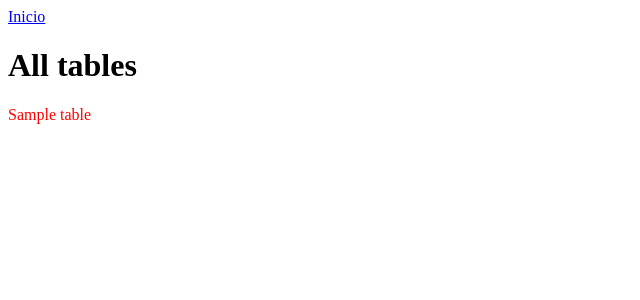
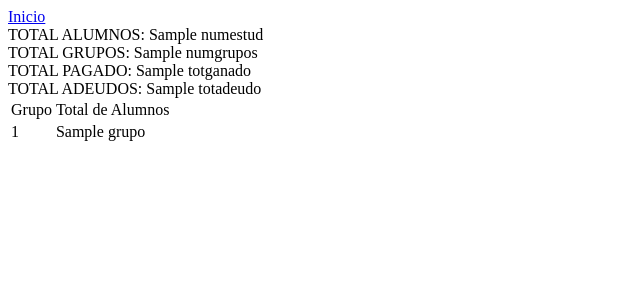
Before and after one commit to Rodolfohp96/CFCA, a Flask app: template templates/index.html in a window 1280 px wide. Shown: the top 300 px of the page, without its empty margins (0-640 px from the left). Run offline with Flask 2, Linux system fonts and the light colour scheme; the template is opened without the code that fills it: most values are stand-ins (such as "Sample title", 1, 10 or a date in 2020); some libraries are stand-ins or nearby versions.

Commit message:
Inserts information into home page

```diff
--- a/app.py
+++ b/app.py
@@ -15,14 +15,26 @@ mysql = MySQL(app)
 @app.route('/')
 def index():
     db = mysql.connection.cursor()
-    db.execute("""SELECT table_name FROM information_schema.tables
-                    WHERE table_schema = \'{}\'""".format(DB_NAME))
-    data = db.fetchall()
-    _tables = []
-    for tablenames in data:
-        for tablename in tablenames:
-            _tables.append(tablename)
-    return render_template('index.html', tables = _tables)
+    db.execute("""SELECT Grupo.nombre, count(Estudiante.id) FROM grupo
+                    JOIN Estudiante ON Grupo.id = Estudiante.id_grupo
+                        GROUP BY Grupo.id""")
+    _grupos = db.fetchall()
+    db.execute("""SELECT count(id) FROM estudiante""")
+    numestud = db.fetchall()[0][0]
+    numgrupo = len(_grupos)
+    db.execute("""SELECT sum(monto) FROM Transaccion WHERE pagado=TRUE""")
+    totganado = "${:,.2f}".format(db.fetchall()[0][0])
+    db.execute("""SELECT sum(monto) FROM Transaccion WHERE pagado=FALSE""")
+    totadeudos = "${:,.2f}".format(db.fetchall()[0][0])
+    _info = {
+        "numestud": numestud,
+        "grupos": _grupos,
+        "numgrupos": numgrupo,
+        "totganado": totganado,
+        "totadeudo": totadeudos
+    }
+    print(_info)
+    return render_template('index.html', info = _info)
 
 @app.route('/grupo/<id>', methods = ['POST', 'GET'])
 def get_group(id):
--- a/setup.py
+++ b/setup.py
@@ -1,7 +1,7 @@
 from flask import Flask
 from flask_mysqldb import MySQL
 
-from random import randint
+from random import randint, uniform
 
 # Global variables
 HOST_NAME = 'localhost'
@@ -31,7 +31,7 @@ def gname():
 def gemail(_str, n):
     return "{}{}@email.com".format(_str, n)
 
-def gdate(_year):
+def gbdate(_year):
     month = "{:02d}".format(randint(1, 12))
     day = "{:02d}".format(randint(1, 28))
     return "{}-{}-{}".format(_year, month, day)
@@ -41,6 +41,22 @@ def grstr():
 
 def gphone():
     return "55 {} {} {}".format(randint(10,55),randint(10,55),randint(10,55))
+
+def gamount():
+    return uniform(500.00, 1000.00)
+
+def gmetodo():
+    metodos = ["Transferencia", "Tarjeta de Credito", "Efectivo", "Cheque"]
+    nmet = randint(0, 3)
+    return metodos[nmet]
+
+def gfdate():
+    return "2020-12-12"
+
+def gbool(n):
+    nrand = randint(0, n)
+    eval_ = "TRUE" if nrand > 0 else "FALSE"
+    return eval_
 
 
 @setup_app.route('/setup')
@@ -105,14 +121,12 @@ def setup_db():
     db.execute(
         """CREATE TABLE Transaccion (
         id INT AUTO_INCREMENT PRIMARY KEY NOT NULL,
-        monto INT NOT NULL,
+        monto FLOAT NOT NULL,
         metodo VARCHAR(50) NOT NULL,
         fecha_limite DATE,
         pagado Bool,
         id_estudiante INT NOT NULL,
-        id_responsable INT NOT NULL,
-        FOREIGN KEY (id_estudiante) REFERENCES Estudiante(id),
-        FOREIGN KEY (id_responsable) REFERENCES Contacto(id)
+        FOREIGN KEY (id_estudiante) REFERENCES Estudiante(id)
         )"""
     )
 
@@ -157,12 +171,16 @@ def setup_db():
                 idestud = (nestud + 1) + (30 * (idgrupo - 1))
                 nacyear = 2013 - ngrado
                 nomestud = gname()
-                nacestud = gdate(nacyear)
+                nacestud = gbdate(nacyear)
                 bestud = randint(1,8) * 10
                 db.execute("""INSERT INTO Estudiante (nombre, fecha_de_nacimiento, beca, id_grupo)
                     VALUES
                         (\"{}\", \"{}\", {}, {})
                     """.format(nomestud, nacestud, bestud, idgrupo))
+                db.execute("""INSERT INTO Transaccion
+                                (monto, metodo, fecha_limite, pagado, id_estudiante)
+                                VALUES ({}, \"{}\", \"{}\", {}, {})
+                            """.format(gamount(), gmetodo(), gfdate(), gbool(4), idestud))
 
 
 
--- a/templates/index.html
+++ b/templates/index.html
@@ -1,7 +1,23 @@
 {% extends "layout.html" %}
 {% block body %}
-    <h1>All tables</h1>
-    {% for table in tables %}
-    <p>{{ table }}</p>
-    {% endfor %}
+    <div>TOTAL ALUMNOS: {{ info.numestud }}</div>
+    <div>TOTAL GRUPOS: {{ info.numgrupos }}</div>
+    <div>TOTAL PAGADO: {{ info.totganado }}</div>
+    <div>TOTAL ADEUDOS: {{ info.totadeudo }}</div>
+    <table>
+        <thead>
+            <tr>
+                <td>Grupo</td>
+                <td>Total de Alumnos</td>
+            </tr>
+        </thead>
+        <tbody>
+            {% for grupo in info.grupos %}
+            <tr>
+                <td>{{grupo.0}}</td>
+                <td>{{grupo.1}}</td>
+            </tr>
+            {% endfor %}
+        </tbody>
+    </table>
 {% endblock %}
```
